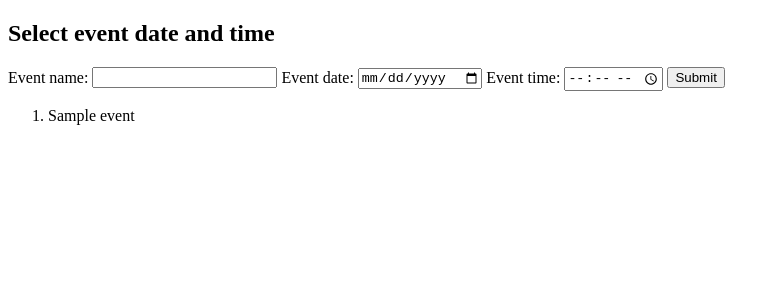
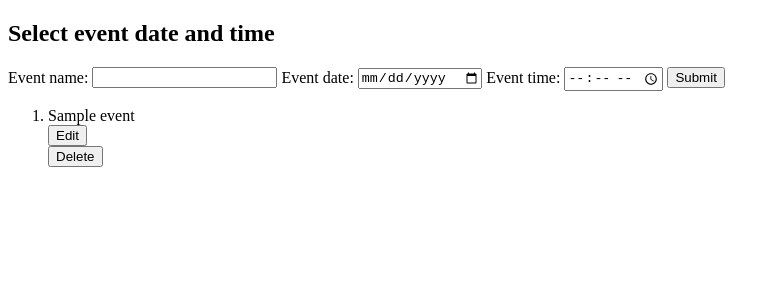
Before and after one commit to 45-23/Scheduler-Experiment1, a Flask app: template templates/frontend.html in a window 1280 px wide. Shown: the top 300 px of the page, without its empty margins (0-780 px from the left). Run offline with Flask 3, Linux system fonts and the light colour scheme; the template is opened without the code that fills it: most values are stand-ins (such as "Sample title", 1, 10 or a date in 2020).

Commit message:
Update frontend.html

```diff
--- a/templates/frontend.html
+++ b/templates/frontend.html
@@ -19,7 +19,20 @@
 
 	<ol>
 	{% for event in events %}
-		<li>{{event}}</li>
+		{% set value = loop.index %}
+		<li>
+		{% set upd = 'http://127.0.0.1:5000/edit_event/' ~ value %}
+		{% set del = 'http://127.0.0.1:5000/delete_event/' ~ value %}
+		{{ event }}
+
+		<form action="{{upd}}" id = "form">
+			<button type="submit">Edit</button>
+		</form>
+
+		<form action="{{del}}" id = "form">
+			<button type="submit">Delete</button>
+		</form>
+		</li>
 	{% endfor %}
 	</ol>
 
```
